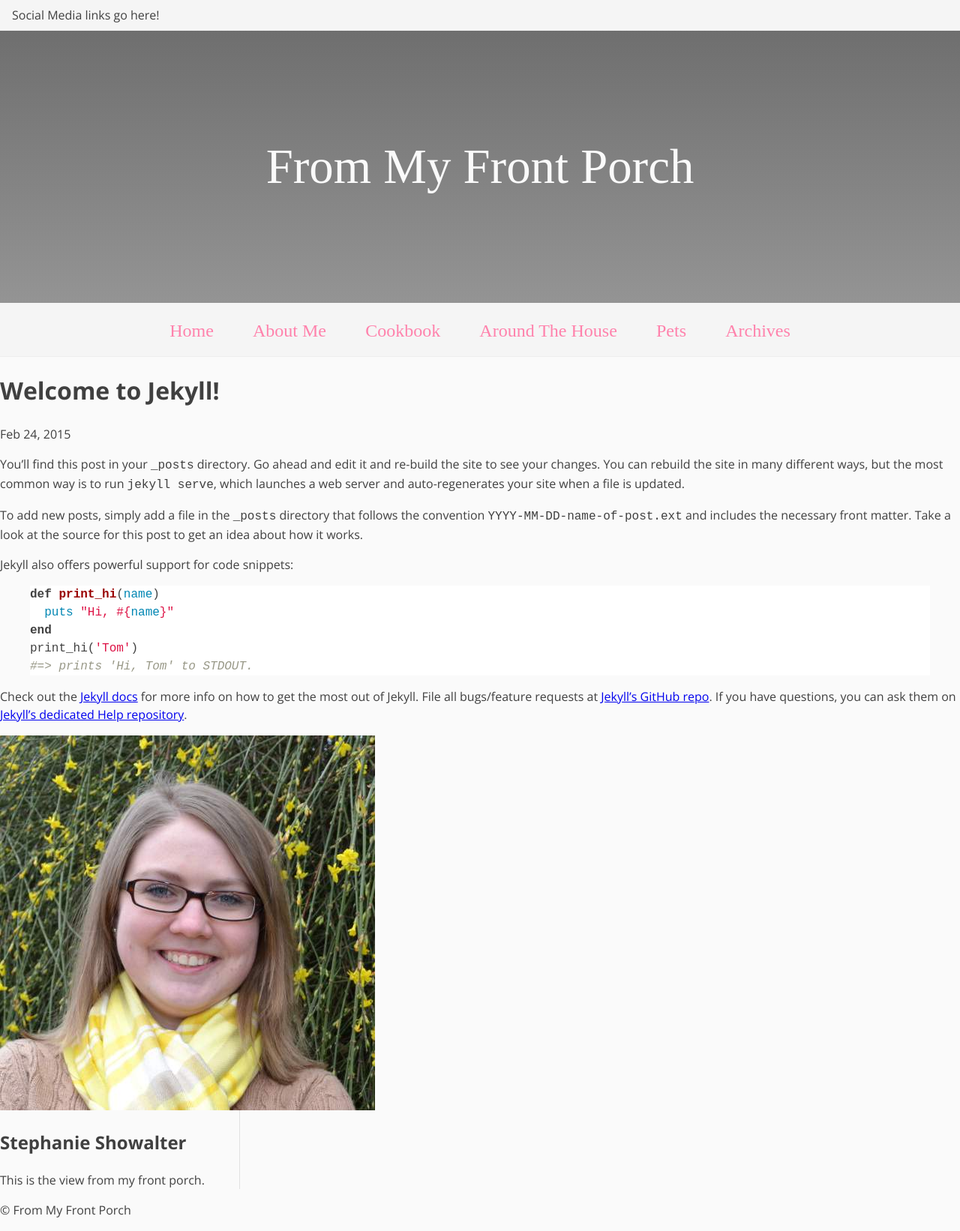
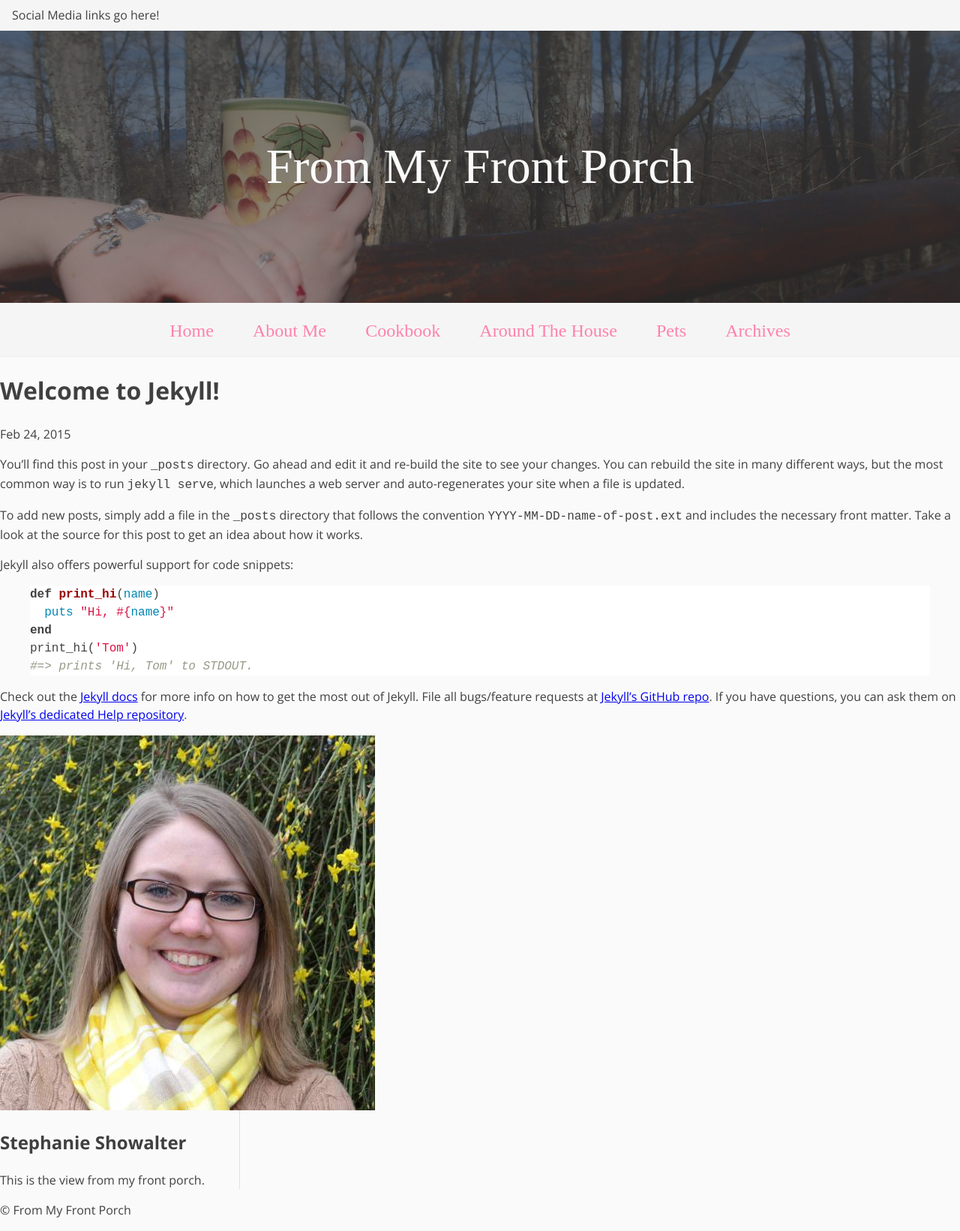
Before and after one commit to orangedaisy/frommyfrontporch, a Jekyll site: the page built from _posts/2015-02-24-welcome-to-jekyll.markdown, in a window 1280 px wide. Shown: the whole page at 75% size. Built offline with Jekyll 4.4.1, drawn with Linux system fonts in a browser that asks for light colours; some web fonts are replaced; Markdown is read by kramdown in place of the engine named in the settings.

Commit message:
Fix path errors with header bg img

```diff
--- a/css/style.scss
+++ b/css/style.scss
@@ -7,7 +7,7 @@
 @import "helpers/variables";
 // we have to declare our image variable here so that
 // it can properly use Jekyll's path names
-$i-header: url("{{ site.baseurl }}assets/img/fmfp-header.jpg");
+$i-header: url("{{ "/assets/img/fmfp-header.jpg" | prepend: site.baseurl }}");
 @import "helpers/functions";
 
 *,
```
